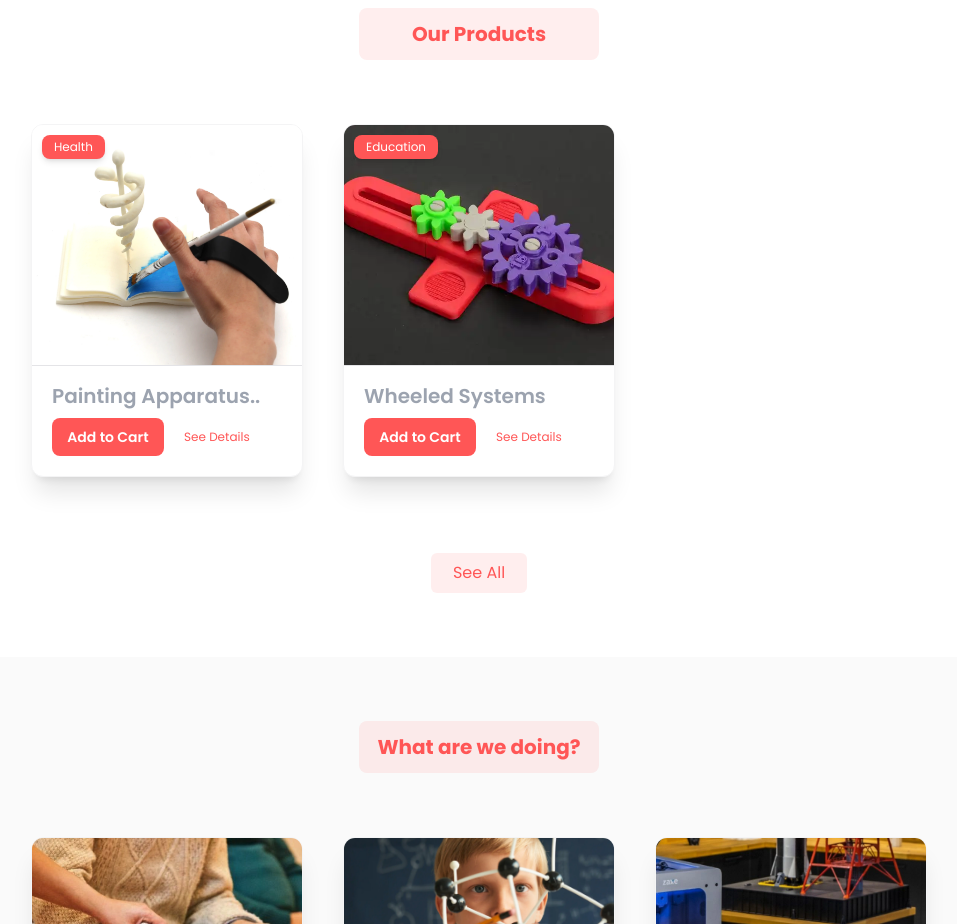
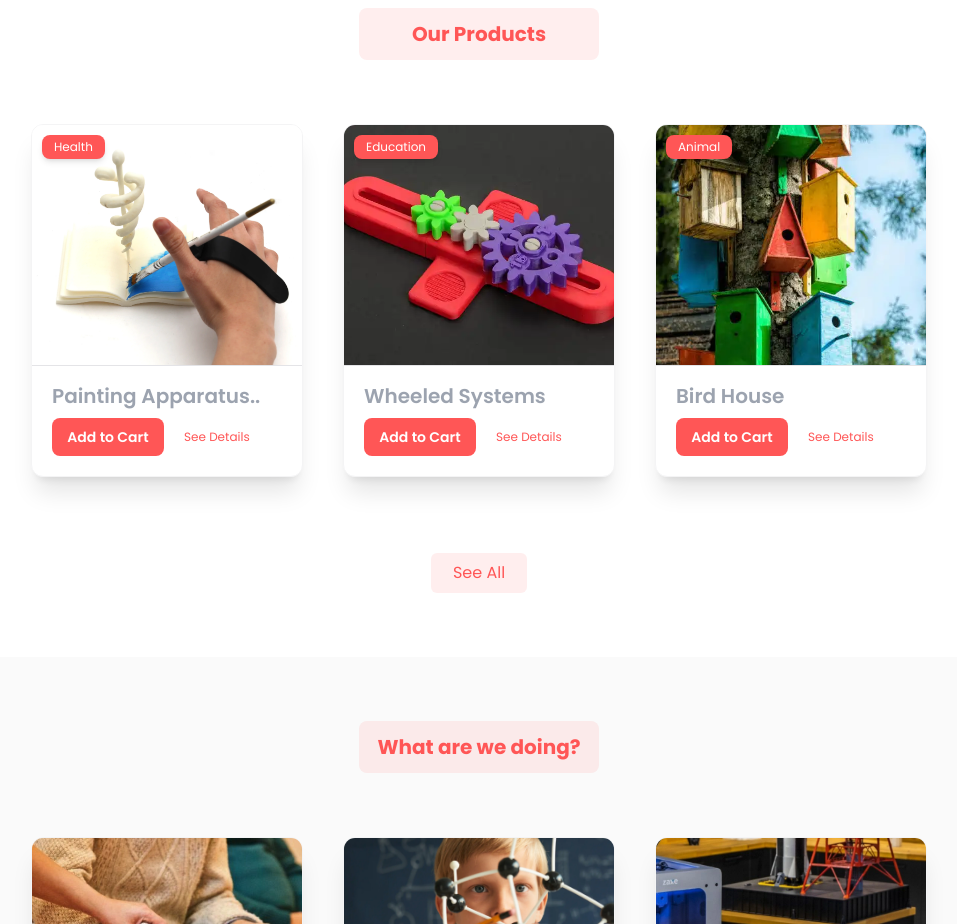
Before and after one commit to jaeger-dvlp/3d-donate-web, a React (Create React App) app: page / in a window 1280 px wide. Shown: the part 1480-2404 px from the top of the page, without its empty margins (161-1118 px from the left). Built offline with nearby package versions, Linux system fonts and the light colour scheme.

Commit message:
add third product

```diff
--- a/src/Components/PageComponents/MiniProducts.jsx
+++ b/src/Components/PageComponents/MiniProducts.jsx
@@ -11,6 +11,7 @@ export default function MiniProducts() {
   const mockProducts = [
     MockProducts.find(({ slug }) => slug === 'painting-apparatus'),
     MockProducts.find(({ slug }) => slug === 'wheeled-systems'),
+    MockProducts.find(({ slug }) => slug === 'bird-house'),
   ];
 
   useEffect(() => {
```
